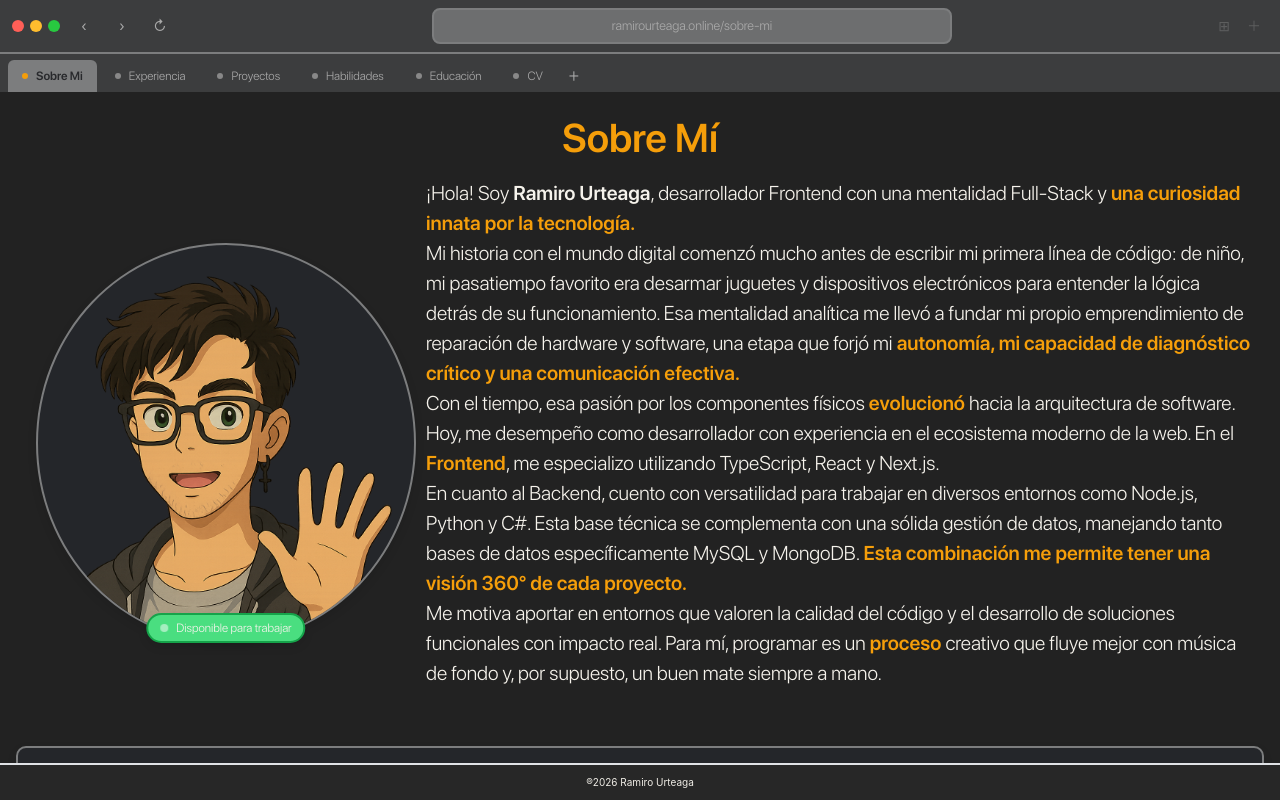
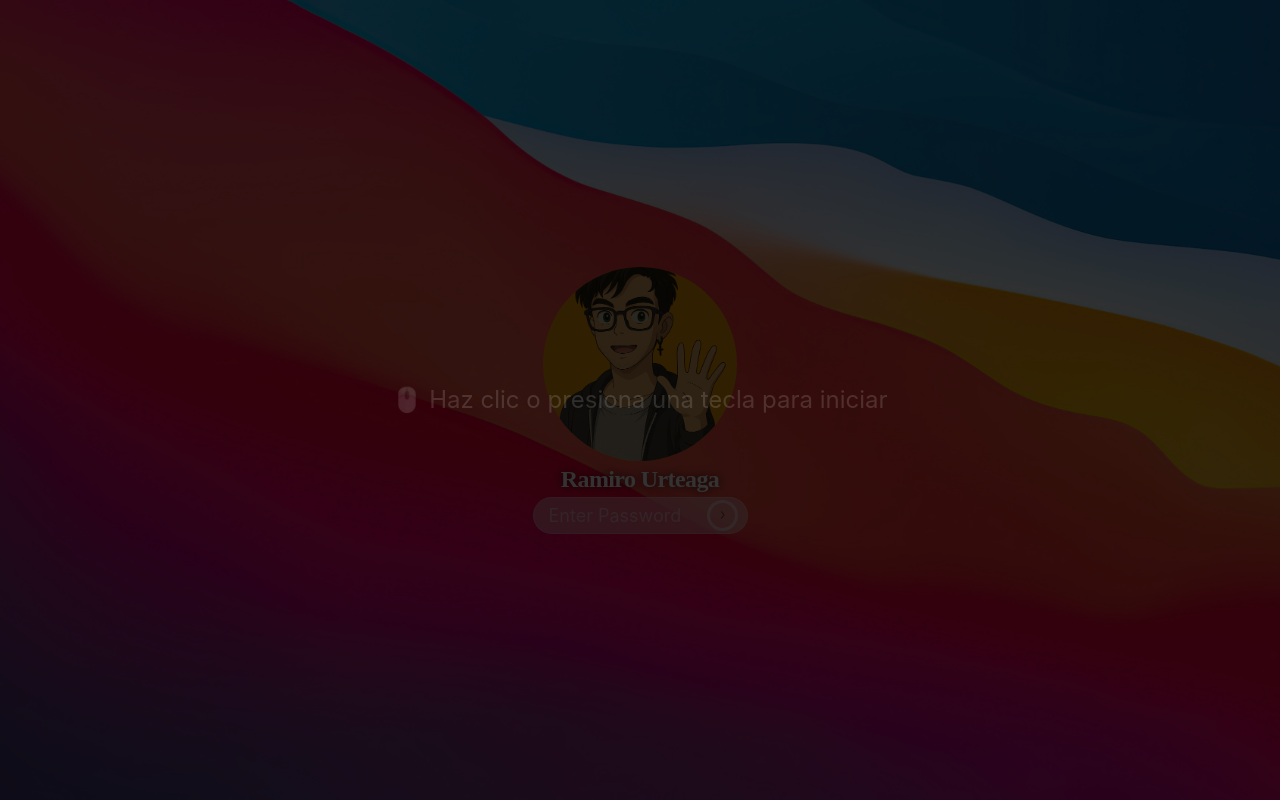
Before and after one commit to RamiroUrt/Portafolio, a React (Vite) app: page / in a window 1280 px wide. Built offline with nearby package versions, Linux system fonts and the light colour scheme; a web font is replaced by a local one.

Commit message:
chore: update node engine version

```diff
--- a/package.json
+++ b/package.json
@@ -2,6 +2,9 @@
   "name": "portfolio26k",
   "private": true,
   "version": "0.0.0",
+    "engines": {
+    "node": "22.x"
+  },
   "type": "module",
   "scripts": {
     "dev": "vite",
--- a/src/Page/App.tsx
+++ b/src/Page/App.tsx
@@ -1,49 +1,49 @@
 import { useState } from "react";
 import BrowserWindow from "../components/layout/BrowserWindow/BrowserWindow";
 import Aside from "../components/layout/Sidebar/Sidebar";
-// import Loader from "../components/ui/Loader/Loader";
-// import AlertIOS from "../components/ui/Alert/Toast";
+import Loader from "../components/ui/Loader/Loader";
+import AlertIOS from "../components/ui/Alert/Toast";
 import { ThemeProvider } from "../context/ThemeContext";
 import { TabProvider } from '../context/tabContex';
 function App() {
-  // const [renderMain, setRenderMain] = useState(false);
-  // const [isLoaderVisible, setIsLoaderVisible] = useState(true);
-  // const [showTutorial, setShowTutorial] = useState(false);
+  const [renderMain, setRenderMain] = useState(false);
+  const [isLoaderVisible, setIsLoaderVisible] = useState(true);
+  const [showTutorial, setShowTutorial] = useState(false);
 
-  // const handleLoaderFinish = () => {
-  //   setRenderMain(true);
+  const handleLoaderFinish = () => {
+    setRenderMain(true);
 
-  //   requestAnimationFrame(() => {
-  //     setTimeout(() => {
-  //        setIsLoaderVisible(false);
+    requestAnimationFrame(() => {
+      setTimeout(() => {
+         setIsLoaderVisible(false);
 
-  //       setTimeout(() => {
-  //         setShowTutorial(true);
-  //       }, 500);
+        setTimeout(() => {
+          setShowTutorial(true);
+        }, 500);
 
-  //     }, 10);
-  //   });
-  // };
+      }, 10);
+    });
+  };
 
   return (
     <ThemeProvider>
       <TabProvider>
-      {/* {renderMain && ( */}
+      {renderMain && (
         <main className="main-layout">
           <Aside />
           <BrowserWindow />
 
-          {/* <AlertIOS
+          <AlertIOS
             show={showTutorial}
             onClose={() => setShowTutorial(false)}
             translationKey="welcome"
-          /> */}
+          />
         </main>
-       {/* )} */}
+       )}
 
-       {/* {isLoaderVisible && (
+       {isLoaderVisible && (
         <Loader onFinish={handleLoaderFinish} />
-      )}  */}
+      )}
       </TabProvider>
     </ThemeProvider>
   );
```
